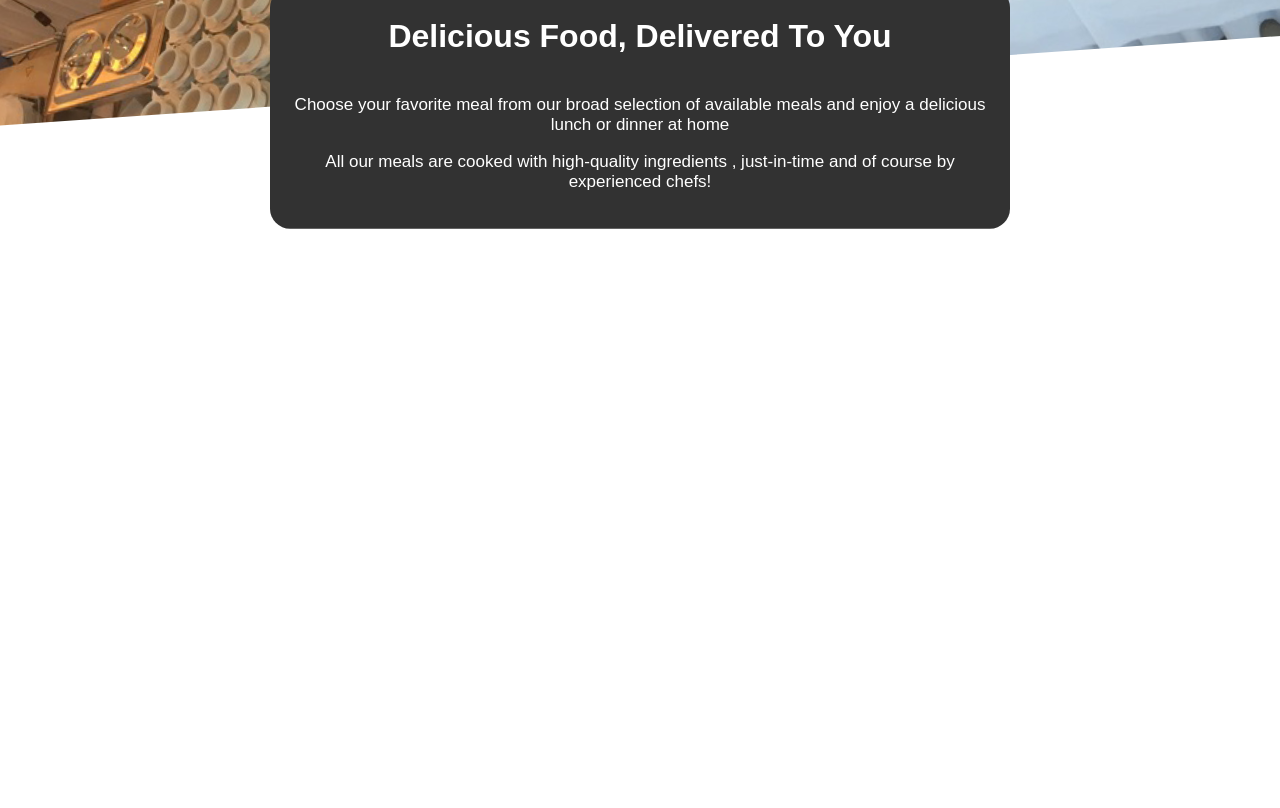
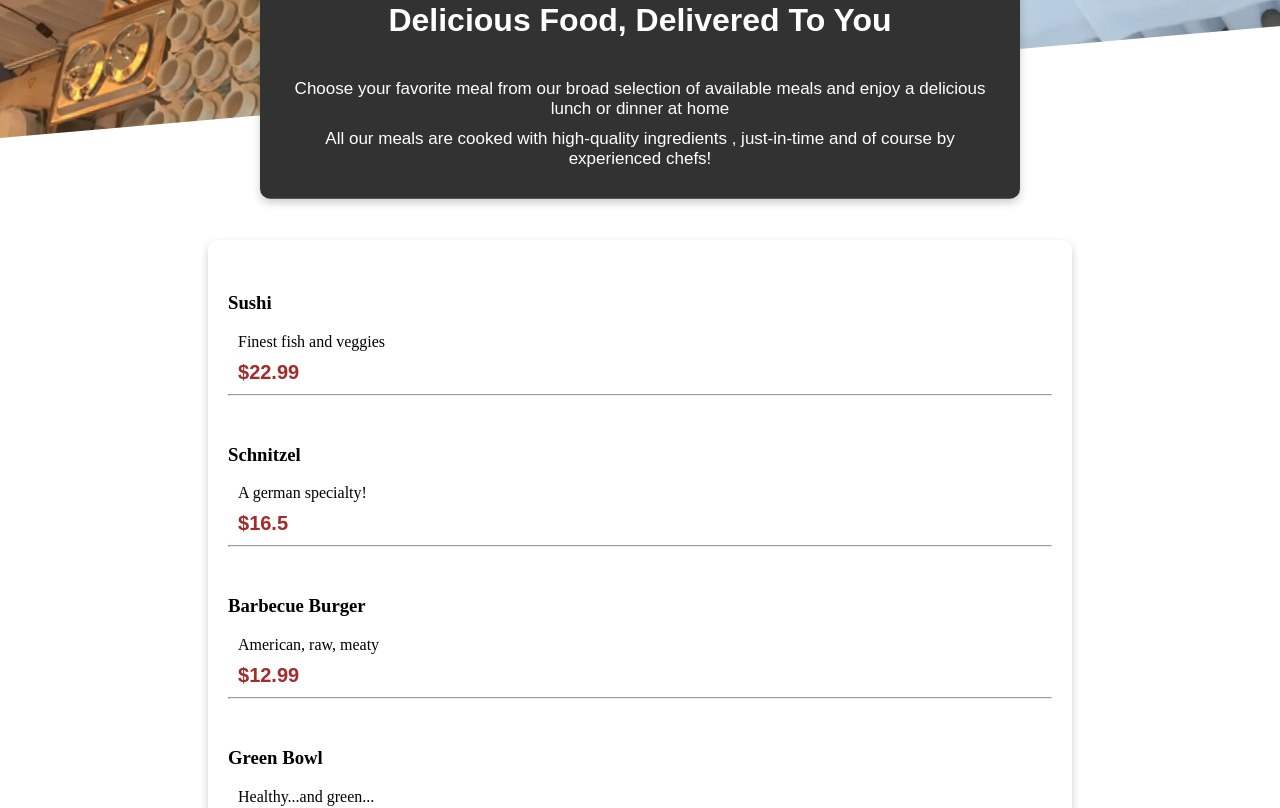
Before and after one commit to Shubhamray150/practice, a React (Vite) app in the folder restaurent-website/: page / in a window 1280 px wide. Shown: the part 340-1148 px from the top of the page. Before the commit the page ends 800 px from the top, so only its background shows below. Built offline with nearby package versions, Linux system fonts and the light colour scheme.

Commit message:
Making the Items visible

```diff
--- a/restaurent-website/src/App.css
+++ b/restaurent-website/src/App.css
@@ -0,0 +1,5 @@
+.main-content {
+  max-width: 70rem;
+  width: 100%;
+  margin: 0 auto;
+}
--- a/restaurent-website/src/components/Layout/Header.css
+++ b/restaurent-website/src/components/Layout/Header.css
@@ -21,6 +21,6 @@
   z-index: 0;
   width: 110%;
   height: 25rem;
-  transform: rotateZ(-4deg) translateY(-4rem) translateX(-1rem);
+  transform: rotateZ(-5deg) translateY(-4rem) translateX(-1rem);
   object-fit: cover;
 }
--- /dev/null
+++ b/restaurent-website/src/components/Meals/AvailableMeals.css
@@ -0,0 +1,24 @@
+.meals {
+  max-width: 60rem;
+  width: 90%;
+  margin: 2rem auto;
+  animation: meals-appear 1s ease-out forwards;
+}
+
+.meals ul {
+  list-style: none;
+  margin: 0;
+  padding: 0;
+}
+
+@keyframes meals-appear {
+  from {
+    opacity: 0;
+    transform: translateY(3rem);
+  }
+
+  to {
+    opacity: 1;
+    transform: translateY(0);
+  }
+}
--- /dev/null
+++ b/restaurent-website/src/components/Meals/AvailableMeals.jsx
@@ -0,0 +1,45 @@
+import React from "react";
+import "./AvailableMeals.css";
+import Card from "../UI/Card";
+import MealItem from "./MealItem";
+
+const DUMMY_MEALS = [
+  {
+    id: "m1",
+    name: "Sushi",
+    description: "Finest fish and veggies",
+    price: 22.99,
+  },
+  {
+    id: "m2",
+    name: "Schnitzel",
+    description: "A german specialty!",
+    price: 16.5,
+  },
+  {
+    id: "m3",
+    name: "Barbecue Burger",
+    description: "American, raw, meaty",
+    price: 12.99,
+  },
+  {
+    id: "m4",
+    name: "Green Bowl",
+    description: "Healthy...and green...",
+    price: 18.99,
+  },
+];
+
+const AvailableMeals = () => {
+  return (
+    <Card className="meals">
+      <ul>
+        {DUMMY_MEALS.map((item) => {
+          return <MealItem item={item} key={item.id} />;
+        })}
+      </ul>
+    </Card>
+  );
+};
+
+export default AvailableMeals;
--- /dev/null
+++ b/restaurent-website/src/components/Meals/MealItem.css
@@ -0,0 +1,18 @@
+.mealItem {
+  padding: 20px;
+  text-align: start;
+}
+
+.mealItem h3 {
+  margin-top: 0;
+}
+.price {
+  color: brown;
+  font-size: 20px;
+  font-weight: bold;
+  font-family: Arial, Helvetica, sans-serif;
+}
+
+p {
+  margin: 10px;
+}
--- /dev/null
+++ b/restaurent-website/src/components/Meals/MealItem.jsx
@@ -0,0 +1,18 @@
+import React from "react";
+import "./MealItem.css";
+
+const MealItem = (props) => {
+  const { name, description, price } = props.item;
+  console.log(props.item);
+
+  return (
+    <li className="mealItem">
+      <h3>{name}</h3>
+      <p>{description}</p>
+      <p className="price">${price}</p>
+      <hr />
+    </li>
+  );
+};
+
+export default MealItem;
--- a/restaurent-website/src/components/Meals/Meals.css
+++ b/restaurent-website/src/components/Meals/Meals.css
@@ -4,4 +4,7 @@
   /* position: fixed;
   top: 0;
    */
+  margin: 0;
+  padding-top: 2rem;
+  padding-bottom: 2rem;
 }
--- a/restaurent-website/src/components/Meals/Meals.jsx
+++ b/restaurent-website/src/components/Meals/Meals.jsx
@@ -1,11 +1,13 @@
 import React from "react";
 import "./Meals.css";
 import MealsSummary from "./MealsSummary";
+import AvailableMeals from "./AvailableMeals";
 
 const Meals = () => {
   return (
     <div className="meals">
       <MealsSummary />
+      <AvailableMeals />
     </div>
   );
 };
--- a/restaurent-website/src/components/Meals/MealsSummary.css
+++ b/restaurent-website/src/components/Meals/MealsSummary.css
@@ -1,13 +1,13 @@
 .summary {
   background-color: rgb(50, 50, 50);
   color: white;
-  width: 700px;
+  width: 45rem;
   z-index: 40;
   position: fixed;
-  top: 50%;
+  top: 0%;
   left: 50%;
   border-radius: 20px;
-  transform: translate(-50%, -30%);
+  transform: translate(-50%, -90%);
   padding: 20px;
   text-align: center;
   font-family: Arial, Helvetica, sans-serif;
--- a/restaurent-website/src/components/Meals/MealsSummary.jsx
+++ b/restaurent-website/src/components/Meals/MealsSummary.jsx
@@ -1,9 +1,10 @@
 import React from "react";
 import "./MealsSummary.css";
+import Card from "../UI/Card";
 
 const MealsSummary = () => {
   return (
-    <section className="summary">
+    <Card className="summary">
       <h1>Delicious Food, Delivered To You</h1>
       <p>
         Choose your favorite meal from our broad selection of available meals
@@ -13,7 +14,7 @@ const MealsSummary = () => {
         All our meals are cooked with high-quality ingredients , just-in-time
         and of course by experienced chefs!
       </p>
-    </section>
+    </Card>
   );
 };
 
--- /dev/null
+++ b/restaurent-website/src/components/UI/Card.css
@@ -0,0 +1,4 @@
+.card {
+  border-radius: 10px;
+  box-shadow: 0 4px 8px rgba(0, 0, 0, 0.2);
+}
--- /dev/null
+++ b/restaurent-website/src/components/UI/Card.jsx
@@ -0,0 +1,9 @@
+import React from "react";
+import "./Card.css";
+
+const Card = (props) => {
+  const classes = "card " + props.className;
+  return <div className={classes}>{props.children}</div>;
+};
+
+export default Card;
```
